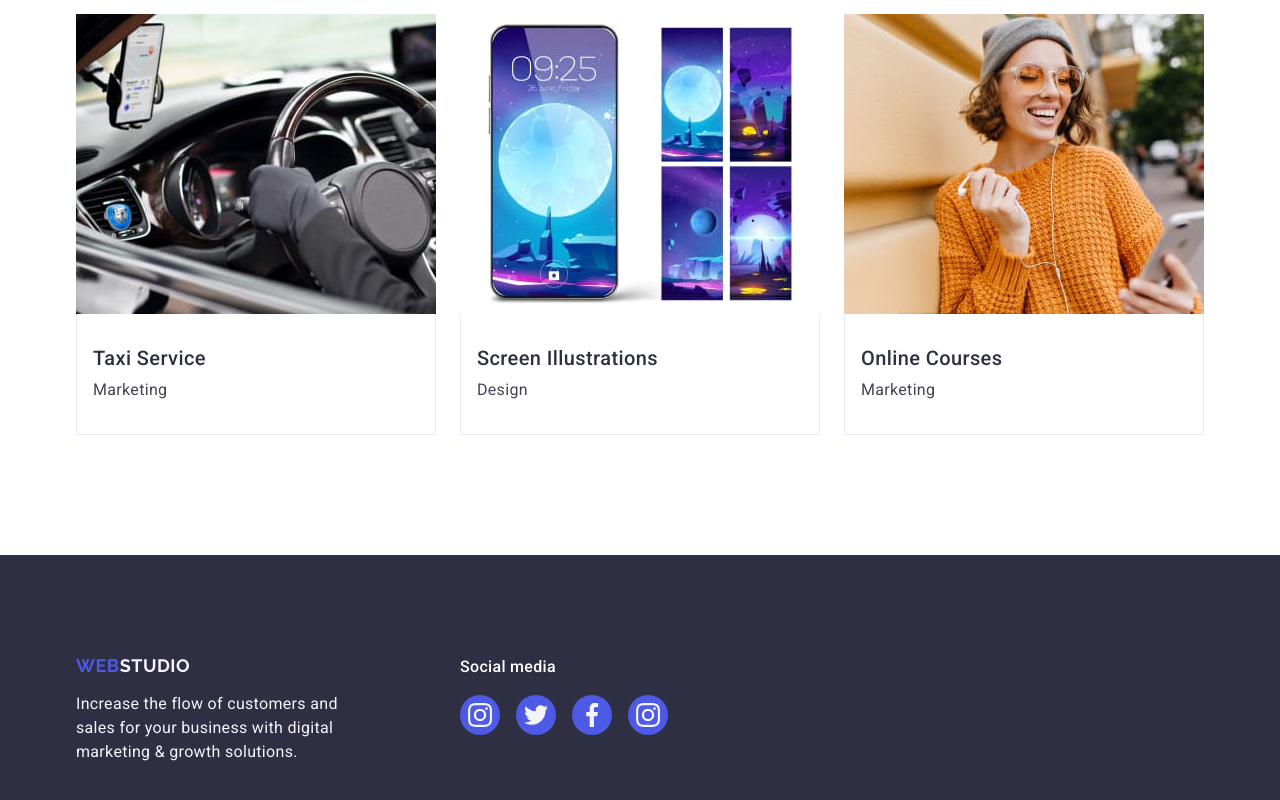
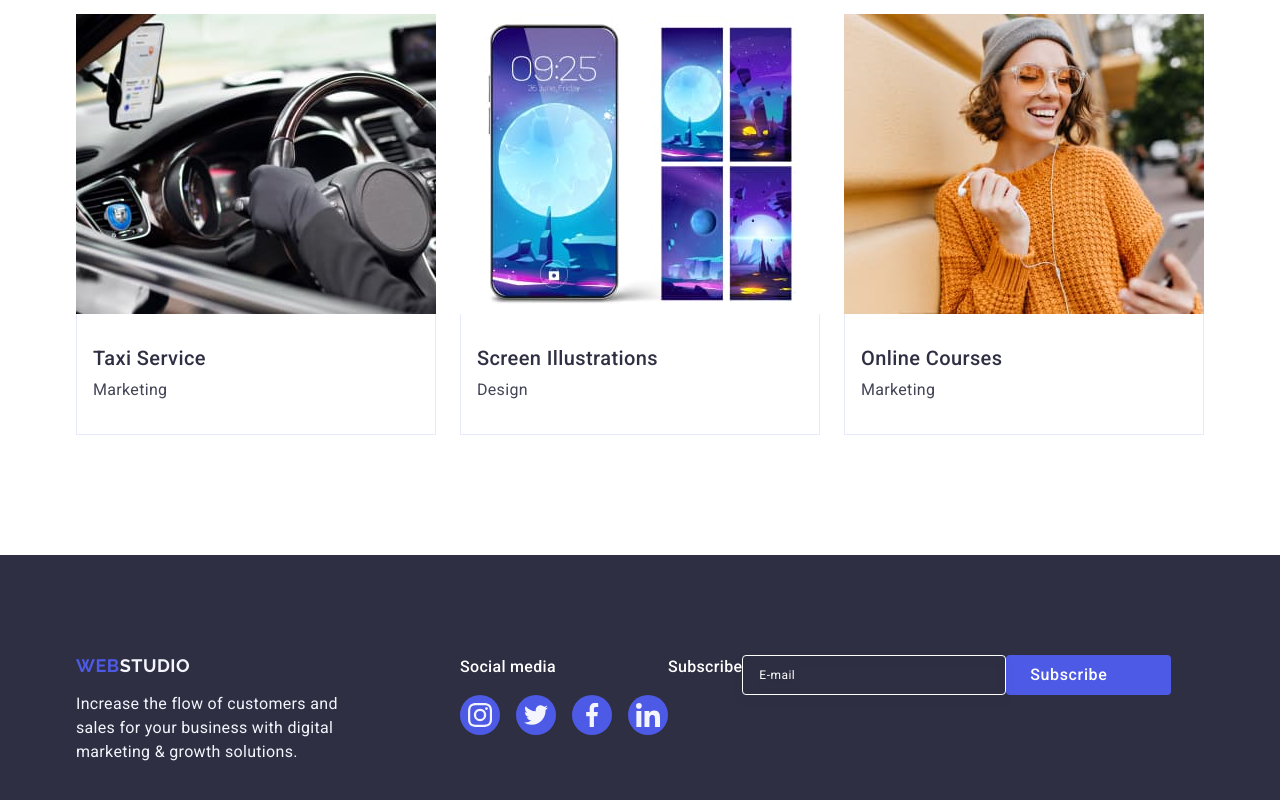
Before and after one commit to pxlmady/goit-markup-hw-05, a plain HTML site: page index.html in a window 1280 px wide. Shown: the part 2642-3442 px from the top of the page. Drawn offline with nearby package versions, Linux system fonts and the light colour scheme.

Commit message:
hw-05-01

```diff
--- a/css/styles.css
+++ b/css/styles.css
@@ -439,6 +439,65 @@ font-size: 16px;
     fill: #f4f4fd;
 }
 
+.footer-subscribe {
+    margin-bottom: 16px;
+    font-weight: 500;
+    font-size: 16px;
+    line-height: 1.5;
+    letter-spacing: 0.02em;
+    color: #ffffff;
+}
+
+.footer-form {
+    display: flex;
+}
+
+.subscribe-label {
+    gap: 24px;
+}
+
+.footer-email {
+    width: 264px;
+    height: 40px;
+    border: 1px solid #ffffff;
+    background-color: transparent;
+    font-size: 12px;
+    line-height: 1.5;
+    letter-spacing: 0.04em;
+    padding-left: 16px;
+    filter: drop-shadow(0px 4px 4px rgba(0, 0, 0, 0.15));
+    border-radius: 4px;
+    color: #ffffff;
+
+}
+
+.footer-email::placeholder {
+    color: #ffffff;
+}
+
+.footer-button {
+    min-width: 165px;
+    height: 40px;
+    display: flex;
+    justify-content: center;
+    align-items: center;
+    font-family: "Roboto", sans-serif;
+    font-size: 16px;
+    font-weight: 500;
+    line-height: 1.5;
+    letter-spacing: 0.04em;
+    color: #ffffff;
+    cursor: pointer;
+    background-color: #4D5AE5;
+    border: none;
+    border-radius: 4px;
+}
+
+.submit-icons {
+    margin-left: 16px;
+
+}
+
 .advantages-text {
         font-family: Roboto;
         font-size: 16px;
--- a/index.html
+++ b/index.html
@@ -451,12 +451,31 @@
             <li class="footer-links-items">
               <a href="" class="footer-social-link">
                 <svg class="footer-icons" width="24" height="24">
-                  <use href="./images/icons.svg#instagram-icon"></use>
+                  <use href="./images/icons.svg#linkedin-icon"></use>
                 </svg>
               </a>
             </li>
           </ul>
         </div>
+        <div class="footer-form">
+          <p class="footer-subscribe">Subscribe</p>
+          <form class="footer-form">
+            <label class="subscribe-label">
+              <input
+                name="email"
+                type="email"
+                placeholder="E-mail"
+                class="footer-email"
+              />
+            </label>
+            <button type="submit" class="footer-button">
+              Subscribe
+              <svg class="submit-icons" width="24" height="24">
+                <use href=""></use>
+              </svg>
+            </button>
+          </form>
+        </div>
       </div>
     </footer>
   </body>
```
